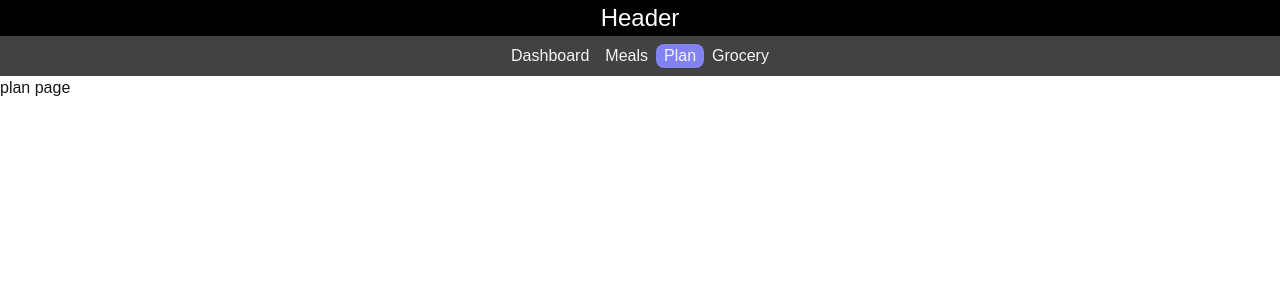
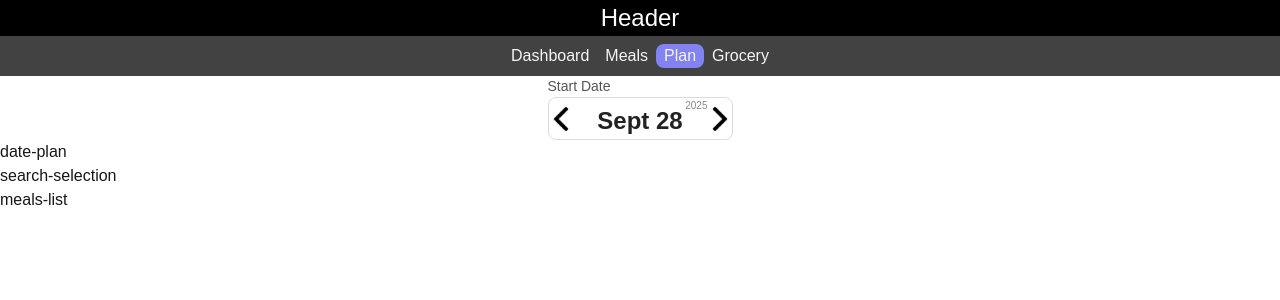
Before and after one commit to Zmyhrer/MealPlanner, a Next.js app in the folder frontend/: page /plan in a window 1280 px wide. Shown: the top 300 px of the page. Built offline with nearby package versions, Linux system fonts and the light colour scheme.

Commit message:
feat: add dateSelection.tsx component

```diff
--- a/frontend/app/plan/page.tsx
+++ b/frontend/app/plan/page.tsx
@@ -1,7 +1,18 @@
 import React from "react";
+import styles from "@/styles/plan.module.css";
+import DateSelection from "@/components/dateSelection";
 
 const page = () => {
-  return <div>plan page</div>;
+  return (
+    <div className={styles["plan-container"]}>
+      <div className={styles["date-view"]}>
+        <DateSelection />
+      </div>
+      <div className={styles["date-plan"]}>date-plan</div>
+      <div className={styles["search-selection"]}>search-selection</div>
+      <div className={styles["meals-list"]}>meals-list</div>
+    </div>
+  );
 };
 
 export default page;
--- /dev/null
+++ b/frontend/components/dateSelection.tsx
@@ -0,0 +1,28 @@
+import React from "react";
+import Image from "next/image";
+import styles from "@/styles/dateSelection.module.css";
+import leftArrow from "@/public/left-arrow.png";
+
+const dateSelection = () => {
+  return (
+    <div className={styles["large-container"]}>
+      <div className={styles["top-container"]}>Start Date</div>
+      <div className={styles["large-container"]}>
+        <div className={styles["bottom-container"]}>
+          <div className={styles["date-back"]}>
+            <Image src={leftArrow} alt="back arrow" width={24} height={24} />
+          </div>
+          <div className={styles["date-container"]}>
+            <div className={styles["top-date-container"]}>2025</div>
+            <div className={styles["bottom-date-container"]}>Sept 28</div>
+          </div>
+          <div className={styles["date-forward"]}>
+            <Image src={leftArrow} alt="forward arrow" width={24} height={24} />
+          </div>
+        </div>
+      </div>
+    </div>
+  );
+};
+
+export default dateSelection;
--- /dev/null
+++ b/frontend/styles/dateSelection.module.css
@@ -0,0 +1,88 @@
+/**
+ * Outer container for the entire date selection component
+ */
+.large-container {
+  width: 100%;
+  max-width: 185px;
+  margin: 0 auto;
+  display: flex;
+  flex-direction: column;
+}
+
+/**
+ * Top label (e.g., "Start Date")
+ */
+.top-container {
+  font-size: 14px;
+  font-weight: 500;
+  color: #555;
+}
+
+/**
+ * Bottom row containing arrows and date
+ */
+.bottom-container {
+  position: relative;
+  display: flex;
+  align-items: center;
+  justify-content: space-between;
+  border-radius: 8px;
+  border: 1px solid #ddd;
+  background-color: #fff;
+}
+
+/**
+ * Center date container
+ */
+.date-container {
+  position: relative;
+  flex: 1;
+  display: flex;
+  align-items: center;
+  justify-content: center;
+  padding-top: 5px;
+}
+
+/**
+ * Year text (top-right corner)
+ */
+.top-date-container {
+  position: absolute;
+  top: 0px;
+  right: 0px;
+  font-size: 10px;
+  color: #888;
+  z-index: 2;
+  pointer-events: none;
+}
+
+/**
+ * Date text
+ */
+.bottom-date-container {
+  font-size: 24px;
+  font-weight: 600;
+  color: #222;
+  z-index: 1;
+}
+
+/**
+ * Left arrow container
+ */
+.date-back {
+  display: flex;
+  align-items: center;
+  justify-content: center;
+  cursor: pointer;
+}
+
+/**
+ * Right arrow container
+ */
+.date-forward {
+  display: flex;
+  align-items: center;
+  justify-content: center;
+  cursor: pointer;
+  transform: rotate(180deg);
+}
--- /dev/null
+++ b/frontend/styles/plan.module.css
@@ -0,0 +1,3 @@
+.plan-container {
+
+}
```
Also changed, not shown: frontend/public/left-arrow.png (added).
